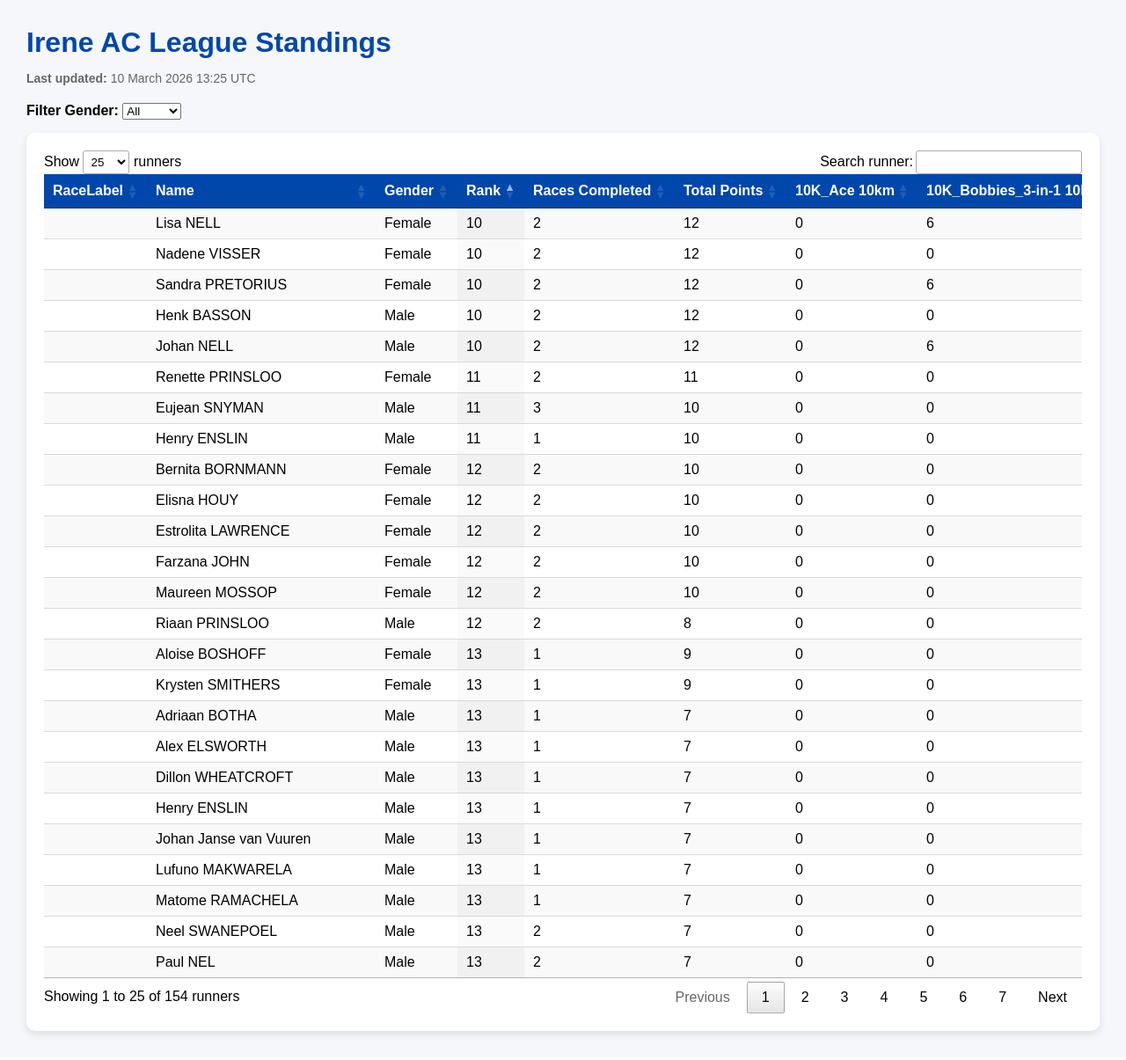
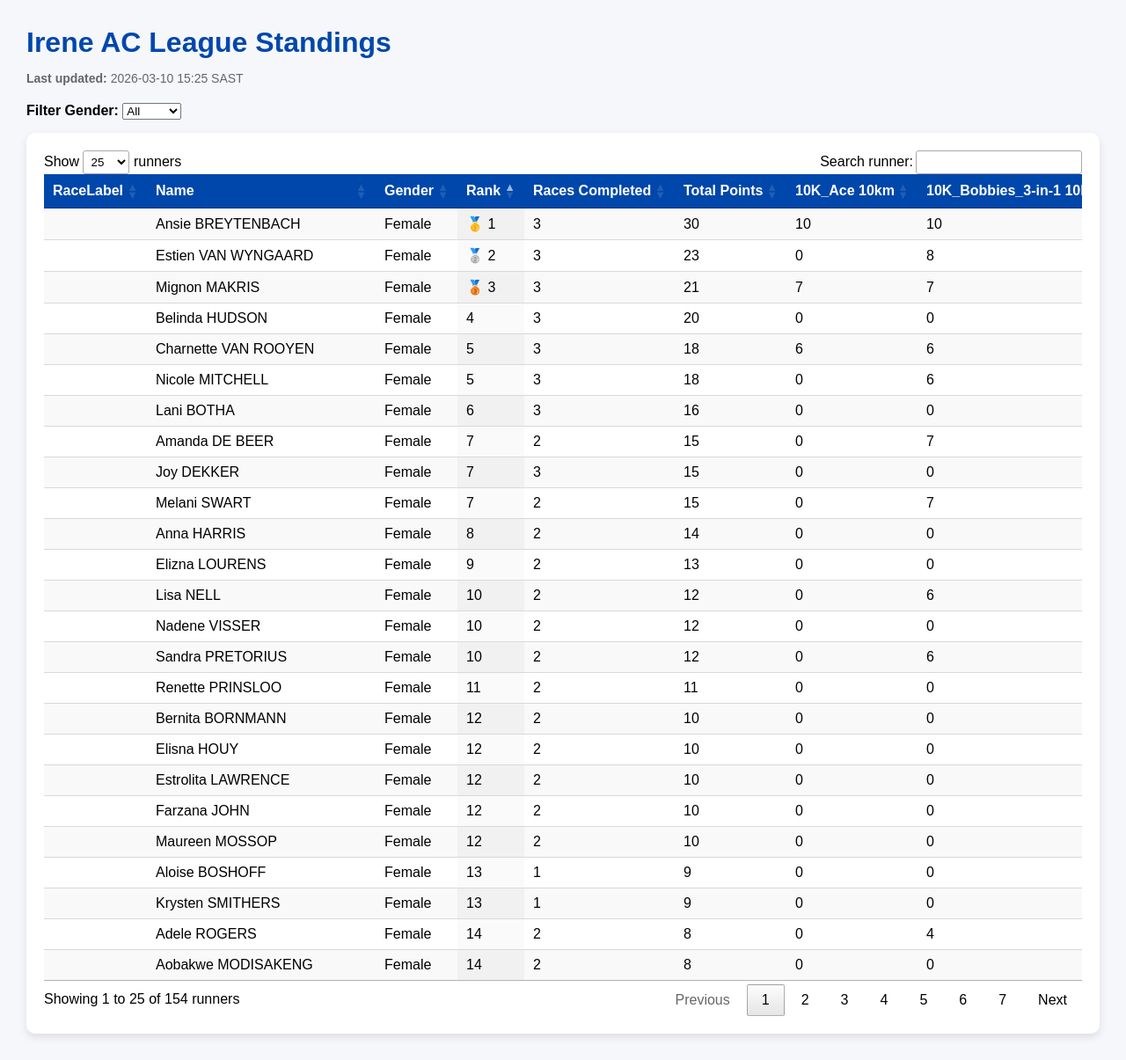
Before and after one commit to LetsDropCode/iac-league-web, a Flask app: page / in a window 1280 px wide. Shown: the whole page at 88% size. Before the commit the page ends 1182 px from the top, so only its background shows below. Run offline with Flask 3, Linux system fonts and the light colour scheme; lists and menus that the app fills with data are empty; some libraries are stand-ins or nearby versions.

Commit message:
SAST and Sort Ranking

```diff
--- a/app.py
+++ b/app.py
@@ -4,6 +4,8 @@ from update_engine import process_league
 from datetime import datetime
 import bleach
 import logging
+from datetime import datetime
+from zoneinfo import ZoneInfo
 
 # Security libraries
 from flask_limiter import Limiter
@@ -131,7 +133,7 @@ def sanitize(value):
 def home():
     race_table = process_league()
 
-    last_updated = datetime.utcnow().strftime("%d %B %Y %H:%M UTC")
+    last_updated = datetime.now(ZoneInfo("Africa/Johannesburg")).strftime("%Y-%m-%d %H:%M SAST")
 
     return render_template(
         "index.html",
--- a/templates/index.html
+++ b/templates/index.html
@@ -112,6 +112,9 @@ $(document).ready(function(){
 
         scrollX:true,
         pageLength:25,
+        columnDefs:[
+            { targets:3, type:"num" }
+        ],
         order:[[3,"asc"]],
 
         language:{
```
